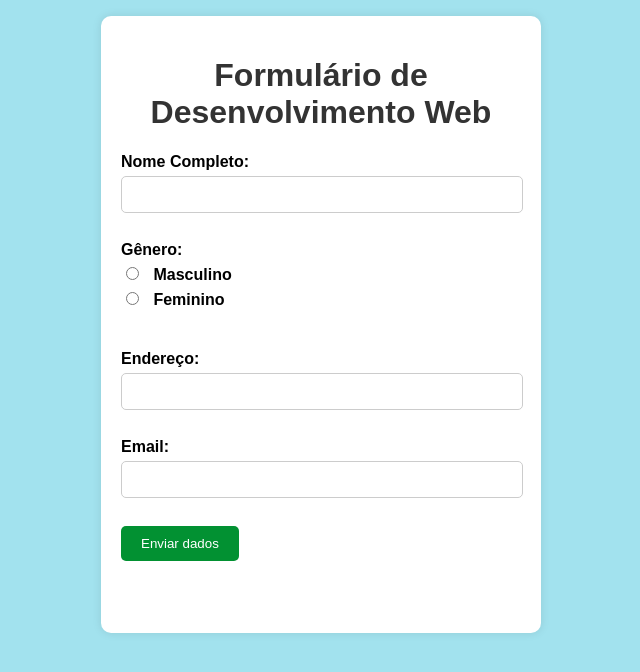
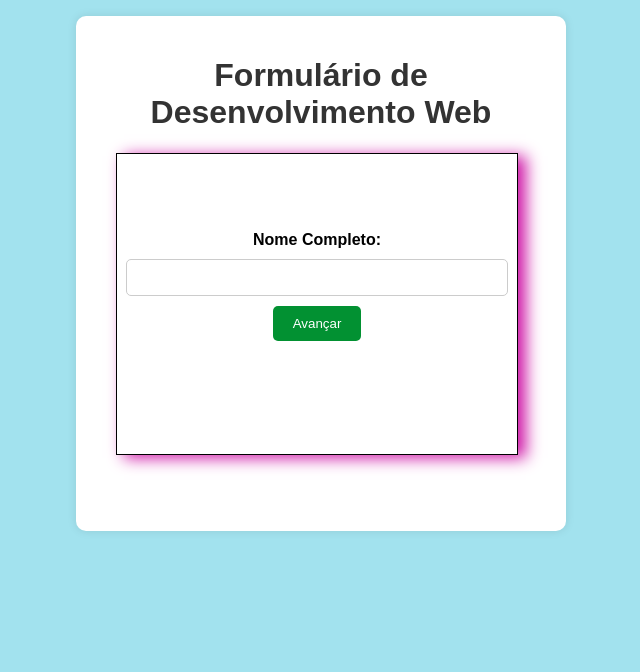
Before and after one commit to BRUNAAM/TRABALHO-RONAN-FORMULARIO, a plain HTML site: page FORMULARIO-main/index.html in a window 1280 px wide. Shown: the whole page, without its empty margins (319-959 px from the left). Drawn offline with Linux system fonts and the light colour scheme.

Commit message:
Continuação Formulario

```diff
--- a/FORMULARIO-main/estilo.css
+++ b/FORMULARIO-main/estilo.css
@@ -18,7 +18,7 @@ body {
     padding: 20px;
     border-radius: 10px;
     box-shadow: 0 0 10px rgba(0, 0, 0, 0.1);
-    max-width: 400px;
+    max-width: 450px;
     margin: 0 auto;
 }
 
@@ -39,9 +39,9 @@ label {
 
 }
 
-input[type="text"] ,
+input[type="text"],
 input[type="email"] {
-    width: 95%;
+    width: 90%;
     padding: 10px;
     border: 1px solid #ccc;
     border-radius: 5px;
@@ -72,3 +72,19 @@ button:hover {
     font-weight: bold;
 
 }
+
+.card {
+    height: 300px;
+    width: 400px;
+    border: 1px solid black;
+    box-shadow: 8px 3px 15px rgb(206, 20, 166);
+    display: flex;
+    flex-direction: column;
+    align-items: center;
+    justify-content: center;
+    margin: 20px;
+}
+
+.card label {
+    margin-bottom: 10px;
+}
--- a/FORMULARIO-main/index.html
+++ b/FORMULARIO-main/index.html
@@ -13,22 +13,31 @@
         <h1>Formulário de Desenvolvimento Web</h1>
         <form id="webDevForm">
 
-            <div class="nome"></div>
+            <div class="card">
                 <label for="nome">Nome Completo:</label>
-            <input type="text" id="nome" name="nome"><br><br>
+                <input type="text" id="nome" name="nome">
+                <button onclick="proximo()">Avançar</button>
+                <br><br>
+            </div>
+            <div class="card">
                 <label>Gênero:</label>
                 <label><input type="radio" name="genero" value="masculino"> Masculino</label>
                 <label><input type="radio" name="genero" value="feminino"> Feminino</label>
+                <button onclick="proximo()">Avançar</button>
                 <br><br>
+            </div>
+            <div class="card">
                 <label for="endereco">Endereço:</label>
                 <input type="text" id="endereco" required>
+                <button onclick="proximo()">Avançar</button>
                 <br><br>
-            <div class="email"></div>
+            </div>
+            <div class="card">
                 <label for="email">Email:</label>
                 <input type="email" id="email" required>
+                <button onclick="enviar()">Enviar dados</button>
                 <br><br>
-            <button>Enviar dados</button>
-
+            </div>
 
             <div class="progress-bar" id="progress"></div>
             <p id="status"></p>
--- a/FORMULARIO-main/script.js
+++ b/FORMULARIO-main/script.js
@@ -3,15 +3,38 @@ const progress = document.getElementById("progress");
 const status = document.getElementById("status");
 const numPerguntas = 10;
 let perguntasRespondidas = 0;
+let card = document.querySelectorAll(".card"); //implementação do professor
+let campos = 0;
 
 form.addEventListener("input", () => {
-    perguntasRespondidas = Array.from(form.elements).filter(el => el.type === "text" && el.value !== "").length;
+    // Atualiza o progresso quando houver mudanças nos inputs
+    atualizarProgresso();
+});
+
+// Adiciona um event listener para os elementos de gênero
+const generoElements = document.querySelectorAll('input[name="genero"]');
+generoElements.forEach((el) => {
+    el.addEventListener("click", () => {
+        // Atualiza o progresso quando um gênero for selecionado
+        atualizarProgresso();
+    });
+});
+
+function atualizarProgresso() {
+    perguntasRespondidas = Array.from(form.elements).filter(el => (el.type === "text" && el.value !== "") || (el.type === "radio" && el.checked && el.name === 'genero')).length;
     const progresso = (perguntasRespondidas / numPerguntas) * 100;
     progress.style.width = `${progresso}%`;
 
-    if (perguntasRespondidas === numPerguntas) {
-        status.textContent = "Parabéns! Você respondeu a todas as perguntas.";
-    } else {
-        status.textContent = `Perguntas respondidas: ${perguntasRespondidas}/${numPerguntas}`;
+}
+//forEach significa para cada, o card é o vetor, e o c,id mostra na tela a posição do vetor que você esta chamando exemplo id !=0//
+card.forEach((c, id) => {
+    if (id != 0) {
+        c.style.display = 'none';
     }
 });
+
+function proximo() {
+    card[campos].style.display = 'none';
+    campos++;
+    card[campos].style.display = 'flex';
+}
```
Lines whose indentation alone changed are shown as unchanged.
